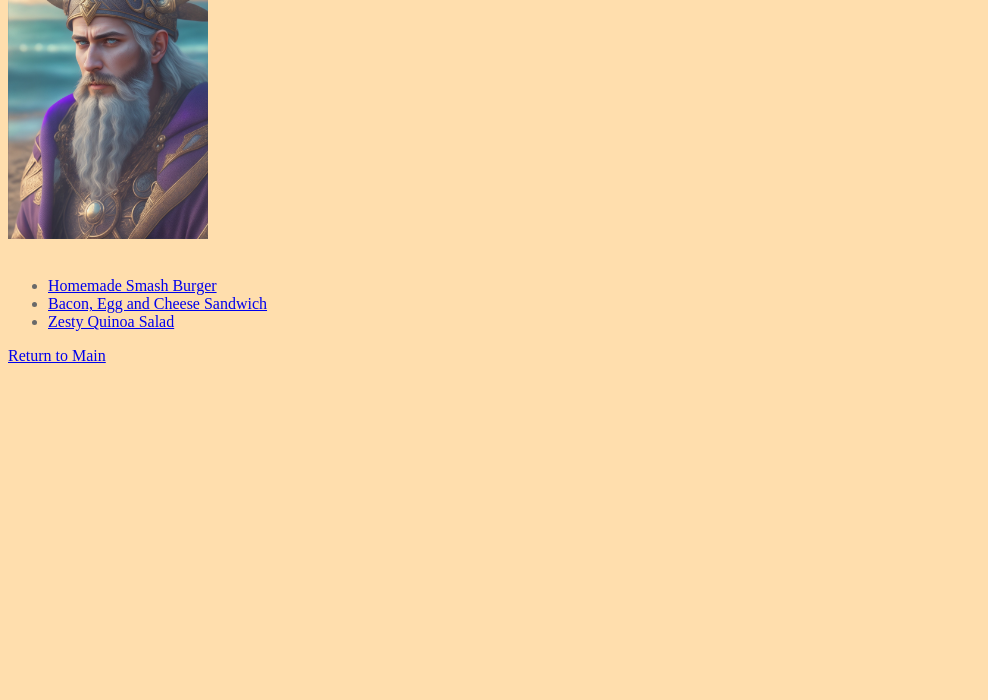
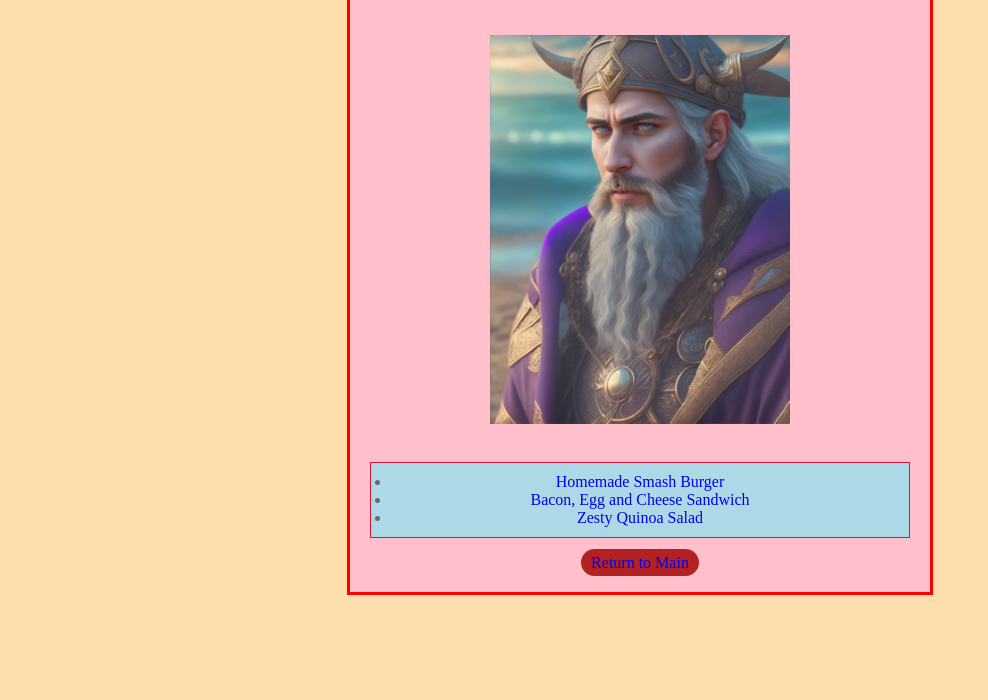
Before and after one commit to wazteth/odin-recipes, a plain HTML site: page index.html in a window 1280 px wide. Shown: the part 100-800 px from the top of the page, without its empty margins (0-988 px from the left). Drawn offline with Linux system fonts and the light colour scheme.

Commit message:
added box model

```diff
--- a/index.html
+++ b/index.html
@@ -7,13 +7,15 @@
     <link rel="stylesheet" href="style.css">
 </head>
 <body>
-    <h1>Odin Recipes</h1>
-    <img id="odin-photo" src="./images/Odin.jpg" alt="Odin image" ><br><br>
-    <ul>
+    <div class="card">
+        <h1>Odin Recipes</h1>
+        <img id="odin-photo" src="./images/Odin.jpg" alt="Odin image" ><br><br>
+        <ul id="recipes">
         <li><a href="./recipes/burger.html">Homemade Smash Burger</a></li>
         <li><a href="./recipes/sandwich.html">Bacon, Egg and Cheese Sandwich</a></li>
         <li><a href="./recipes/salad.html">Zesty Quinoa Salad</a></li>
     </ul>
-    <a href="#">Return to Main</a>
+    <a href="#" id="mainBtn">Return to Main</a>
+    </div>
 </body>
 </html>
--- a/style.css
+++ b/style.css
@@ -1,13 +1,39 @@
 #odin-photo{
-    width: 200px;
+    width: 300px;
 }
 body{
     background-color: navajowhite;
     color: #696969;
+    box-sizing: border-box;
 }
+
 h1{
     color: #420420;
+    margin: -5px auto 50px;
+    background-color: red;
 }
 #salad-size{
     width: 400px;
 }
+.card {
+    width: 540px;
+    background-color: pink;
+    margin:30px auto;
+    border: 3px solid red;
+    padding: 20px 20px;
+    text-align: center;
+}
+#mainBtn {
+    background-color: firebrick;
+    padding: 5px 10px;
+    border-radius: 15px;
+    }
+#recipes{
+    text-decoration: none;
+    background-color: lightblue;
+    border: 1px solid crimson;
+    padding: 10px 20px 10px 20px;
+}
+a {
+    text-decoration: none;
+}
```
